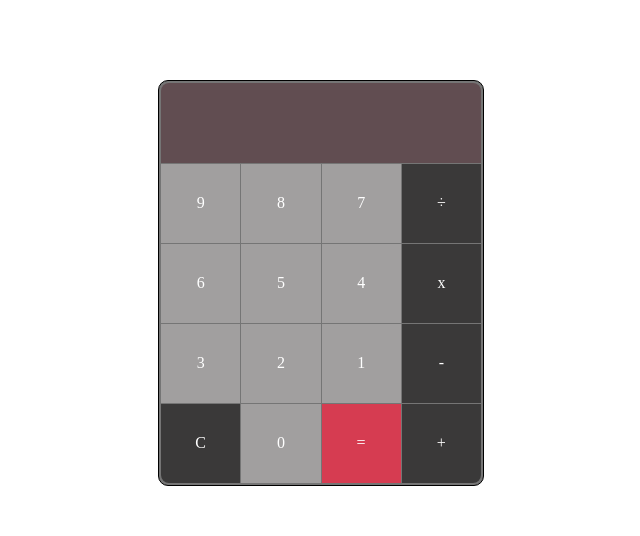
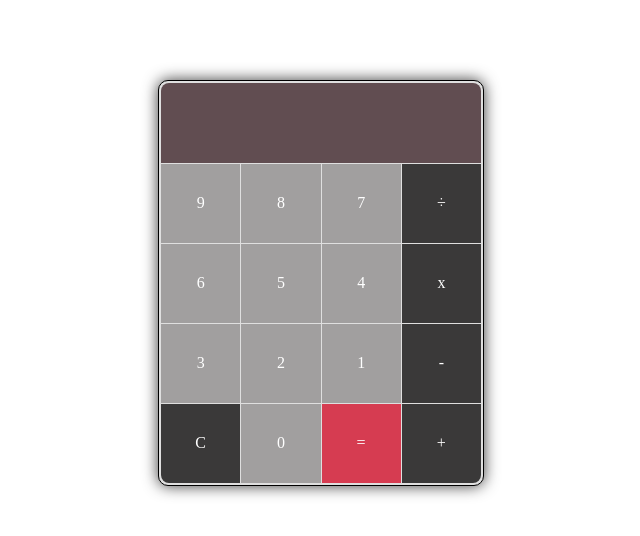
Before and after one commit to frantic-dev/calculator, a plain HTML site: page index.html in a window 1280 px wide. Shown: the whole page, without its empty margins (319-959 px from the left). Drawn offline with Linux system fonts and the light colour scheme.

Commit message:
style box-shadow

```diff
--- a/style.css
+++ b/style.css
@@ -3,7 +3,7 @@
     --number: rgb(161, 159, 159);
     --equal: rgb(214, 60, 81);
     --operator: rgb(58, 57, 57);
-    --calculator: rgb(117, 117, 117);
+    --calculator: rgb(223, 223, 223);
     --text: rgb(255, 255, 255);
 }
 
@@ -14,19 +14,23 @@
     border: 1px solid black;
     display: grid;
     grid-template-columns: repeat(4, 1fr);
-    grid-template-rows: 5em auto;
+    grid-template-rows: 5em;
     background: var(--calculator);
     gap: 1px;
     padding: 2px;
     border-radius: 10px;
-
+    box-shadow: 0 0 15px var(--operator);
 }
 #calculator > *:not(#output){
     /* border: 1px solid ; */
     text-align: center;
     padding-top: 30px ;
     color: var(--text);
+    cursor: pointer;
 }
+/* #calculator > *:not(#output):hover{
+
+} */
 #output {
     grid-area: 1 / 1 / span 1 / span 4;
     background-color: var(--output);
```
